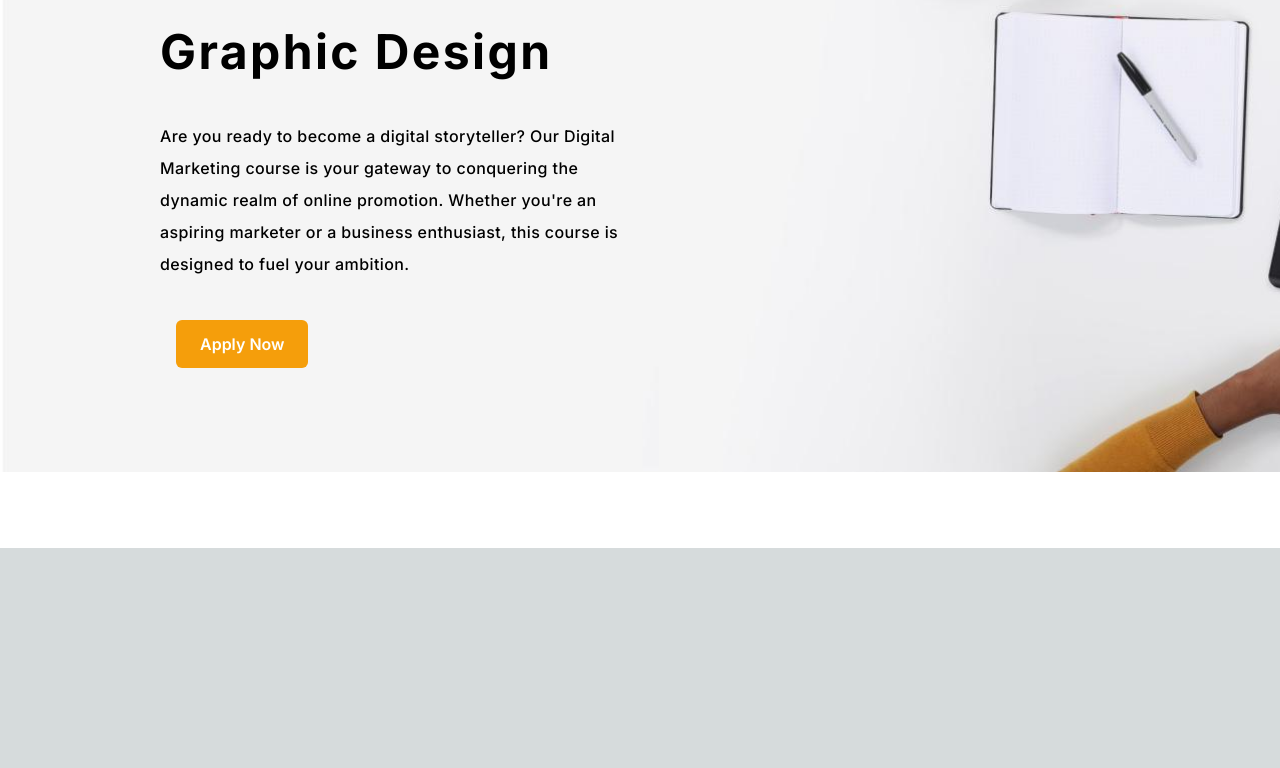
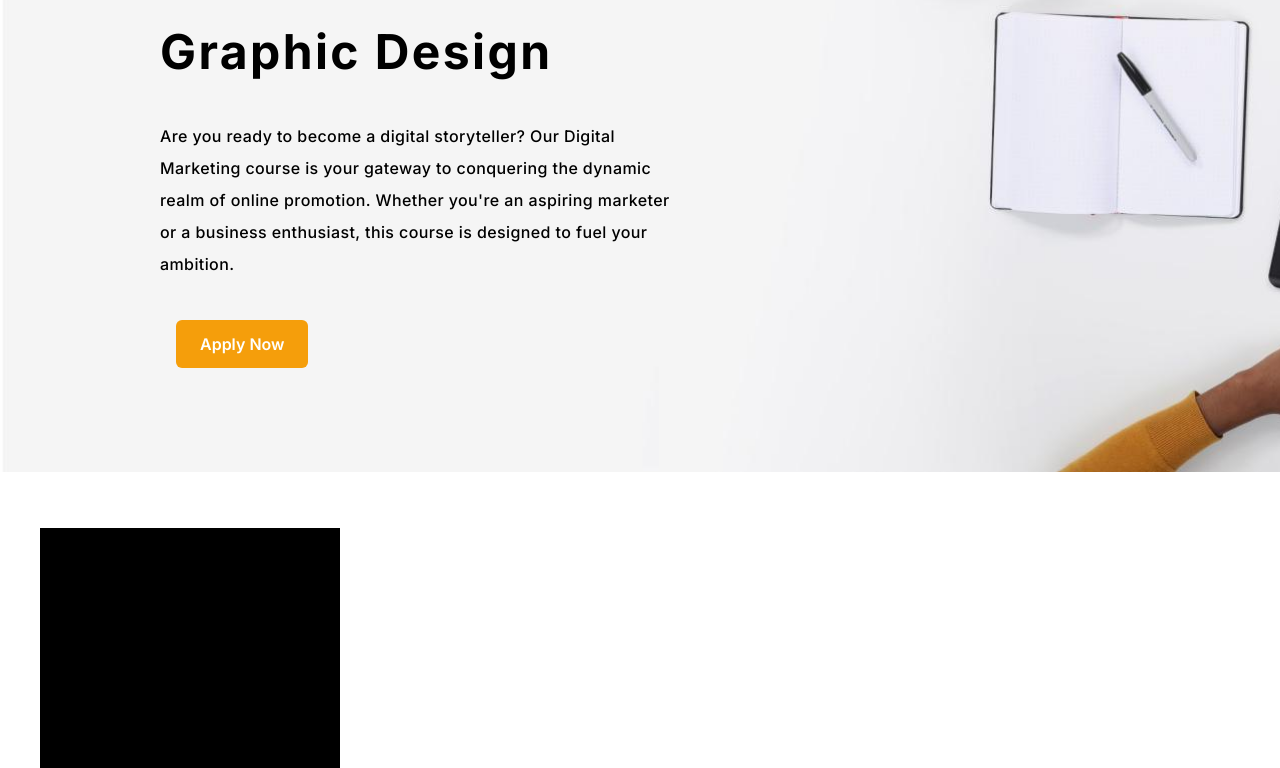
Before and after one commit to Mikias-Miessa/course-landing-page, a Next.js app: page / in a window 1280 px wide. Shown: the part 252-1020 px from the top of the page. Before the commit the page ends 800 px from the top, so only its background shows below. Built offline with nearby package versions, Linux system fonts and the light colour scheme.

Commit message:
doing overview page

```diff
--- a/src/app/hero.js
+++ b/src/app/hero.js
@@ -4,16 +4,16 @@ import Link from 'next/link';
 
 const Hero = () => {
   return (
-    <div name='hero' className='h-screen bg-white w-full'>
+    <div name='hero' className='h-min bg-white w-full lg:mb-14'>
         <div   className="md:bg-[url('/hero.jpg')] md:bg-cover lg:bg-cotain md:bg-no-repeat  md:h-min pb-20">
           <div className="grid lg:grid-cols-5">
              <div className='lg:col-span-3 flex flex-col justify-center ml-10 lg:ml-40 mr-10 mt-10 md:mt-16'>
                 <h3 className='text-black text-xs sm:text-sm font-medium mb-10 bg-blue-300 text-center w-fit px-1 md:tracking-wider'>MASTER THE DIGITAL LANDSCAPE: DIGITAL MARKETING UNLEASHED</h3>
-                <h1 className='text-3xl font-bold md:text-5xl text-black tracking-wider md:leading-normal'>Visual Communication - Graphic Design</h1>
+                <h1 className='text-3xl font-bold md:text-5xl text-black tracking-wider xl:leading-normal'>Visual Communication - Graphic Design</h1>
                 <div className='visible md:hidden my-6'>
               <Image src={hero} alt='hero Image' className='w-fit '/>
                 </div>
-                <p className='text-black pt-4 sm:pt-8 pb-4 pr-8 lg:pr-20 font-medium text-base md:leading-loose md:tracking-wide'>
+                <p className='text-black pt-4 sm:pt-8 pb-4 pr-8 lg:pr-10 font-medium text-base md:leading-loose md:tracking-wide'>
                   Are you ready to become a digital storyteller?
                   Our Digital Marketing course is your gateway to conquering
                   the dynamic realm of online promotion. Whether you're an aspiring marketer or
--- a/src/app/overview.js
+++ b/src/app/overview.js
@@ -1,9 +1,12 @@
-import React from 'react'
+import React from 'react';
 
 const OverView = () => {
   return (
-    <div className=''>OverView</div>
-  )
+    <div className='h-screen bg-white text-black grid lg:col-5 px-10 '>
+      <div className='hidden lg:block lg:col-span-1 bg-black '></div>
+      <div className='lg:col-span-4'></div>
+    </div>
+  );
 }
 
-export default OverView
+export default OverView;
--- a/src/app/page.js
+++ b/src/app/page.js
@@ -2,12 +2,14 @@ import Image from 'next/image'
 import hero from '../../public/hero.jpg'
 import Link from 'next/link';
 import Hero from './hero';
+import OverView from './overview';
 
 export default function Home() {
 
   return (
-    <div>
-      <Hero/>
+    <div className='bg-white'>
+      <Hero />
+      <OverView/>
     </div>
 
 
```
